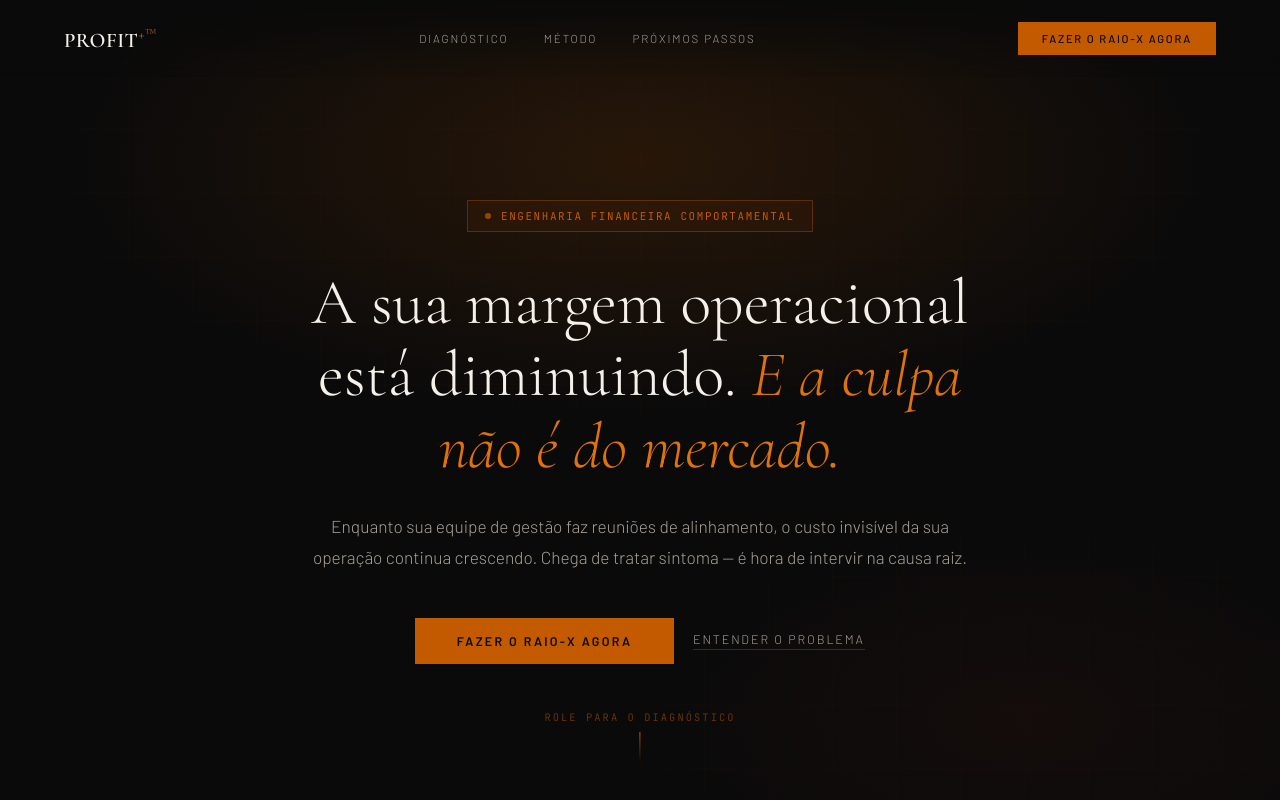
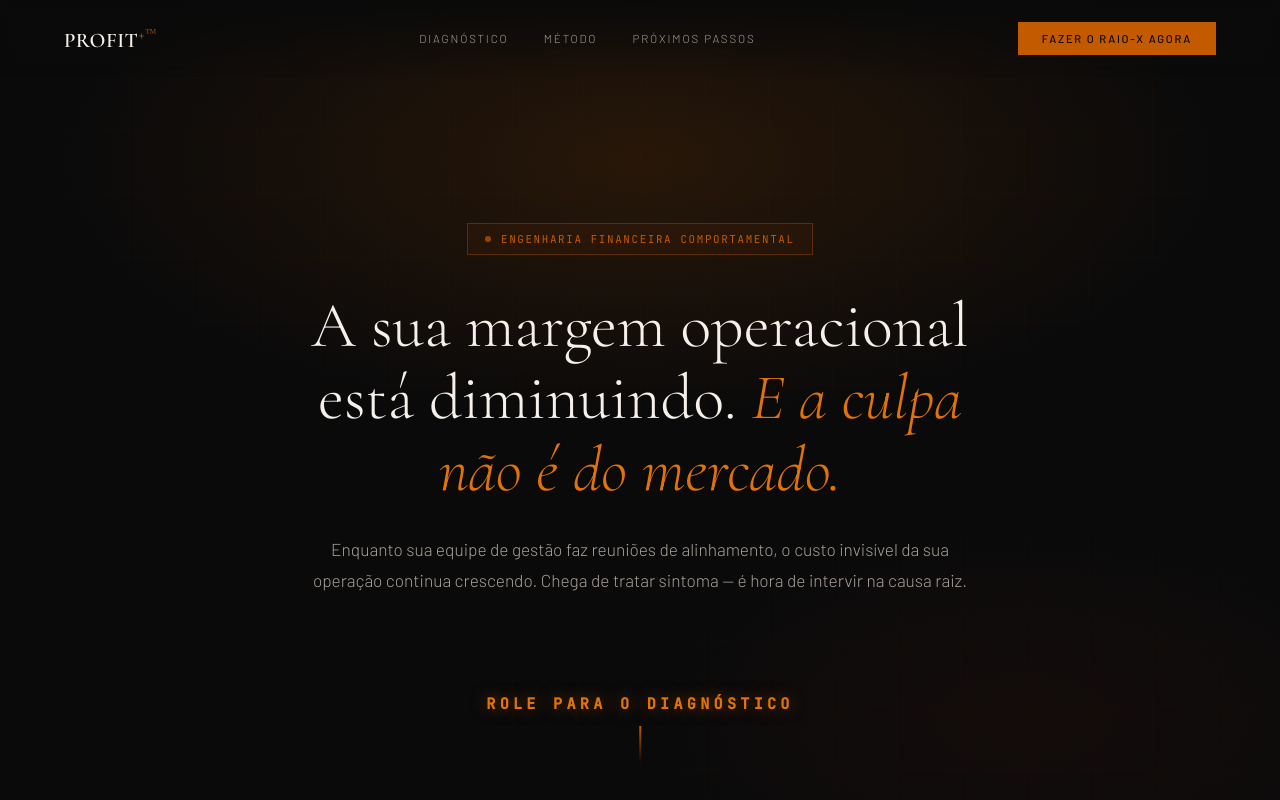
Before and after one commit to crisqua/MCVENDAS_HK, a plain HTML site: page profitmc.html in a window 1280 px wide. Shown: the top 800 px of the page. Drawn offline with nearby package versions, Linux system fonts and the light colour scheme.

Commit message:
Ajusta hero e CTA final da página PROFIT+
- Remove botões duplicados do hero, dá mais destaque ao "role para
  o diagnóstico"
- Transforma o CTA final em link direto para o WhatsApp da Madalena,
  com mensagem automática preenchida

```diff
--- a/profitmc.html
+++ b/profitmc.html
@@ -104,7 +104,6 @@
     font-size: 1.08rem; line-height: 1.8; color: var(--white-dim);
     max-width: 680px; margin: 0 auto 2.8rem;
   }
-  .hero-actions { display: flex; gap: 1.2rem; justify-content: center; align-items: center; }
   .btn-primary {
     text-decoration: none; display: inline-block;
     background: var(--orange); color: var(--black);
@@ -123,12 +122,13 @@
 
   .hero-scroll-cue {
     position: absolute; bottom: 2.4rem; left: 50%; transform: translateX(-50%);
-    font-family: var(--mono); font-size: .65rem; letter-spacing: .2em;
-    text-transform: uppercase; color: rgba(196,90,0,.5);
-    display: flex; flex-direction: column; align-items: center; gap: .5rem;
+    font-family: var(--mono); font-size: .95rem; font-weight: 600; letter-spacing: .28em;
+    text-transform: uppercase; color: var(--orange-light);
+    text-shadow: 0 0 16px rgba(224,114,10,.5);
+    display: flex; flex-direction: column; align-items: center; gap: .7rem;
   }
   .hero-scroll-cue::after {
-    content: ''; width: 1px; height: 30px;
+    content: ''; width: 2px; height: 36px;
     background: linear-gradient(to bottom, var(--orange), transparent);
   }
 
@@ -245,7 +245,6 @@
   @media (max-width: 640px) {
     footer { grid-template-columns: 1fr; text-align: center; gap: .8rem; padding: 2rem; }
     .footer-copy, .footer-dev { text-align: center; }
-    .hero-actions { flex-direction: column; }
   }
 </style>
 </head>
@@ -277,10 +276,6 @@
       da sua operação continua crescendo. Chega de tratar sintoma — é hora de
       intervir na causa raiz.
     </p>
-    <div class="hero-actions anim anim-d4">
-      <a href="#cta-final" class="btn-primary">Fazer o Raio-X Agora</a>
-      <a href="#diagnostico" class="btn-secondary">Entender o problema</a>
-    </div>
   </div>
   <div class="hero-scroll-cue">Role para o diagnóstico</div>
 </section>
@@ -393,7 +388,7 @@
       o ponto de partida para o Relatório de Mitigação de Riscos PROFIT+™.
     </p>
     <div class="cta-final-btn-wrap">
-      <span class="btn-primary">Fazer o Raio-X e Solicitar Relatório</span>
+      <a href="https://api.whatsapp.com/send?phone=5511994176450&text=Ol%C3%A1%2C%20Madalena.%20Acabei%20de%20conhecer%20o%20PROFIT%2B%E2%84%A2%20pelo%20site%20da%20MC%20Treinamentos%20e%20gostaria%20de%20entender%20como%20funciona%20o%20Raio-X%20Organizacional%20e%20como%20ele%20pode%20identificar%20os%20riscos%20invis%C3%ADveis%20da%20minha%20opera%C3%A7%C3%A3o.%20Podemos%20conversar%3F" target="_blank" rel="noopener" class="btn-primary">Fazer o Raio-X e Solicitar Relatório</a>
       <span class="cta-note">leva menos de 2 minutos · sem compromisso</span>
     </div>
   </div>
```
